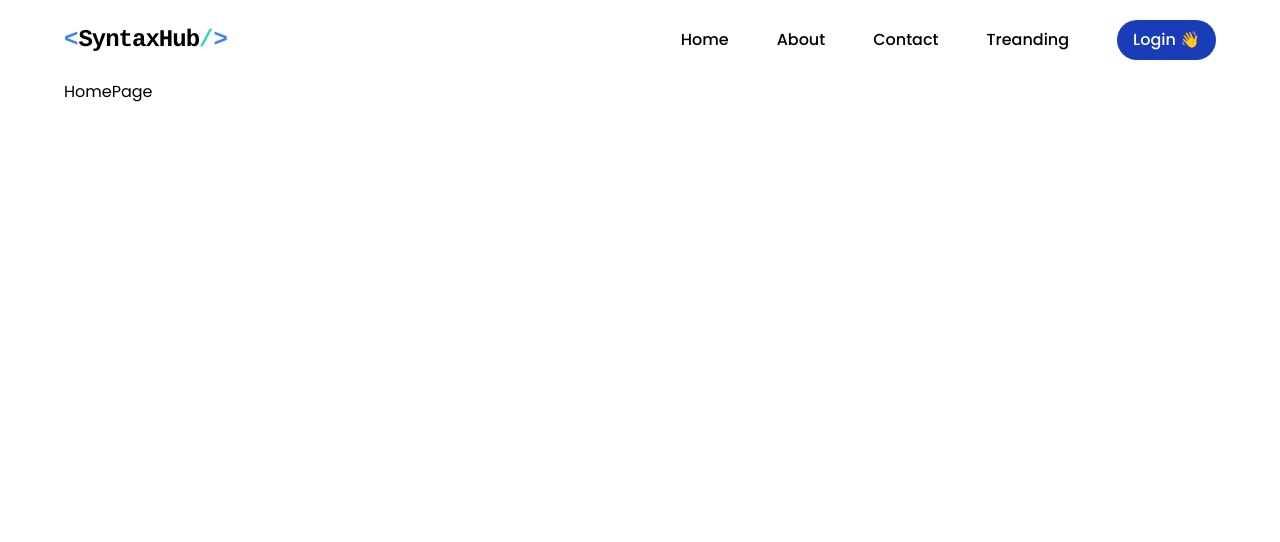
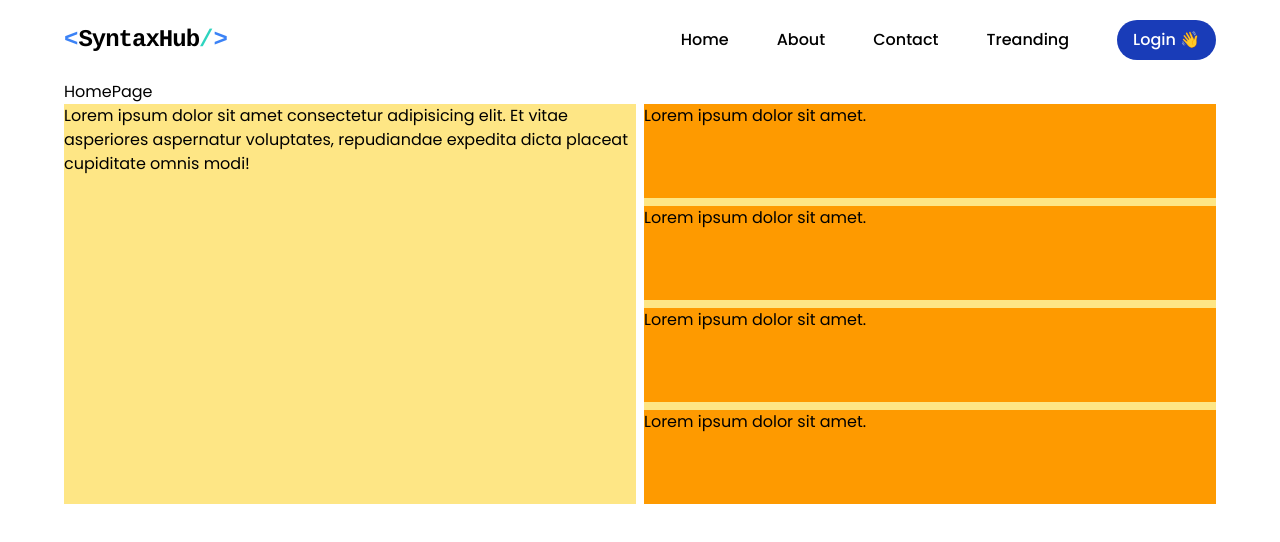
Before and after one commit to balamurugan-s-dev/Blog_Website, a React (Vite) app in the folder Frontend/: page / in a window 1280 px wide. Shown: the top 542 px of the page. Built offline with nearby package versions, Linux system fonts and the light colour scheme; no server answers.

Commit message:
home page layout

```diff
--- a/Frontend/src/routes/HomePage.jsx
+++ b/Frontend/src/routes/HomePage.jsx
@@ -4,6 +4,17 @@ const HomePage = () => {
   return (
     <div>
       <h2>HomePage</h2>
+      <div className='flex flex-col gap-2 w-full h-100 md:flex-row'>
+        <div className='bg-amber-200 flex-1'>
+          <p>Lorem ipsum dolor sit amet consectetur adipisicing elit. Et vitae asperiores aspernatur voluptates, repudiandae expedita dicta placeat cupiditate omnis modi!</p>
+        </div>
+        <div className='bg-amber-200 flex-1 flex flex-col justify-around items-center gap-2'>
+          <div className='bg-amber-500 w-full h-full' > <p>Lorem ipsum dolor sit amet.</p></div>
+          <div className='bg-amber-500 w-full h-full' > <p>Lorem ipsum dolor sit amet.</p></div>
+          <div className='bg-amber-500 w-full h-full' > <p>Lorem ipsum dolor sit amet.</p></div>
+          <div className='bg-amber-500 w-full h-full' > <p>Lorem ipsum dolor sit amet.</p></div>
+        </div>
+      </div>
     </div>
   );
 };
```
Also changed, not shown: Frontend/src/context/AuthContext.jsx (line endings or trailing spaces).
